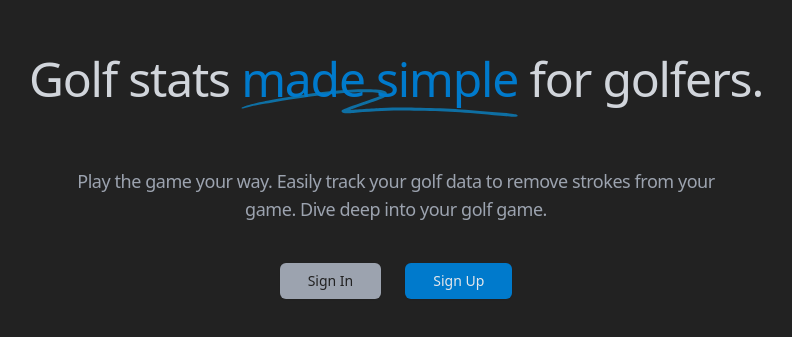
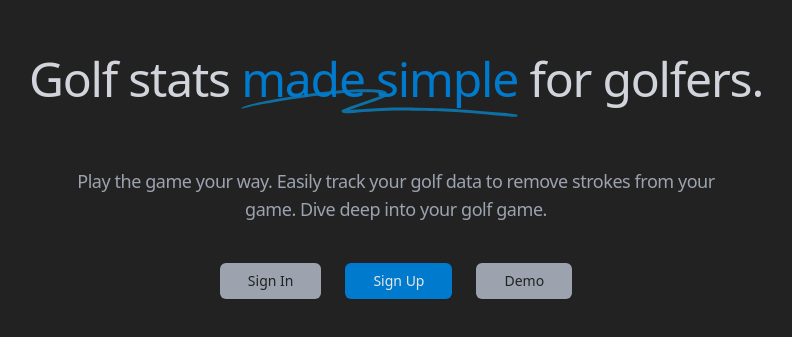
Before and after one commit to dougbeckwith/golf-app, a React (Create React App) app in the folder client/: page / in a window 1280 px wide. Shown: the part 255-592 px from the top of the page, without its empty margins (244-1036 px from the left). Built offline with nearby package versions, Linux system fonts and the light colour scheme.

Commit message:
add demo account and save clubs filtered state local storage

```diff
--- a/client/src/pages/Clubs.jsx
+++ b/client/src/pages/Clubs.jsx
@@ -41,7 +41,14 @@ const Clubs = () => {
           setClubs(clubs);
           // sort clubs by total distance to start
           if (clubs.length !== 0) {
+            // check local storage to see if previous type set
+            const typeLocalStorage = getTypeLocalStorage();
+            if (typeLocalStorage) {
+              setType(typeLocalStorage);
+              sortClubs(clubs, typeLocalStorage);
+            } else {
               sortClubs(clubs, type);
+            }
           }
         } else {
           console.log(response);
@@ -57,12 +64,26 @@ const Clubs = () => {
     // eslint-disable-next-line
   }, []);
 
+  // Get club filter type local storage
+  const getTypeLocalStorage = () => {
+    const type = JSON.parse(localStorage.getItem("type"));
+    console.log(type);
+    return type;
+  };
+
+  // Update club filter type local storage
+  const setTypeLocalStorage = (type) => {
+    localStorage.setItem("type", JSON.stringify(type));
+  };
+
   // filters clubs by total or carry distance
   const handleSelectChange = (e) => {
     if (e.target.value === "totalDistance") {
       setType("totalDistance");
+      setTypeLocalStorage("totalDistance");
     } else {
       setType("totalCarry");
+      setTypeLocalStorage("totalCarry");
     }
     sortClubs(clubs, e.target.value);
   };
@@ -79,6 +100,8 @@ const Clubs = () => {
   const handleClick = (id) => {
     navigate(`/clubs/${id}`);
   };
+
+  // state for type
 
   return (
     <>
@@ -98,16 +121,17 @@ const Clubs = () => {
               </Link>
             </div>
           </div>
-
+          {!isLoading && (
             <select
               name="clubs"
               id="clubs"
               onChange={handleSelectChange}
+              value={type}
               className="bg-dark-200 text-gray-400 rounded-md px-2 py-[4px] cursor-pointer">
               <option value="totalDistance">Total</option>
               <option value="totalCarry">Carry</option>
             </select>
-
+          )}
           {isLoading && (
             <div className="pb-10">
               <h1 className="text-gray-500 pt-5 text-center mx-auto max-w-4xl font-display text-xl  md:text-2xl font-medium tracking-tight  ">
--- a/client/src/pages/Landing.jsx
+++ b/client/src/pages/Landing.jsx
@@ -1,9 +1,30 @@
 import React, { useContext } from "react";
-import { Link } from "react-router-dom";
+import { Link, useNavigate } from "react-router-dom";
 import UserContext from "../context/UserContext";
 
 const Landing = () => {
-  const { authUser } = useContext(UserContext);
+  const { authUser, actions } = useContext(UserContext);
+  const navigate = useNavigate();
+
+  const handleDemoSignIn = async (e) => {
+    e.preventDefault();
+
+    const credentials = {
+      email: "demouser@gmail.com",
+      password: "password"
+    };
+
+    try {
+      const { user, errors } = await actions.signIn(credentials);
+      if (user) {
+        navigate("/clubs");
+      } else if (errors) {
+        alert(errors);
+      }
+    } catch (error) {
+      console.log(error);
+    }
+  };
 
   return (
     <div className="bg-dark-400 h-screen flex justify-center items-center">
@@ -35,6 +56,7 @@ const Landing = () => {
             </Link>
           ) : (
             <>
+              <div className="flex gap-2 md:gap-6">
                 <Link to="/signin">
                   <button className="px-4 py-2 md:px-7 text-sm font-medium rounded-md shadow-sm text-dark-400 bg-gray-500 hover:bg-gray-400">
                     Sign In
@@ -47,6 +69,14 @@ const Landing = () => {
                     Sign Up
                   </button>
                 </Link>{" "}
+                <Link to="/clubs">
+                  <button
+                    onClick={handleDemoSignIn}
+                    className="px-4 py-2 md:px-7 text-sm font-medium rounded-md shadow-sm text-dark-400 bg-gray-500 hover:bg-gray-400">
+                    Demo
+                  </button>
+                </Link>
+              </div>
             </>
           )}
         </div>
```
Lines whose indentation alone changed are shown as unchanged.
